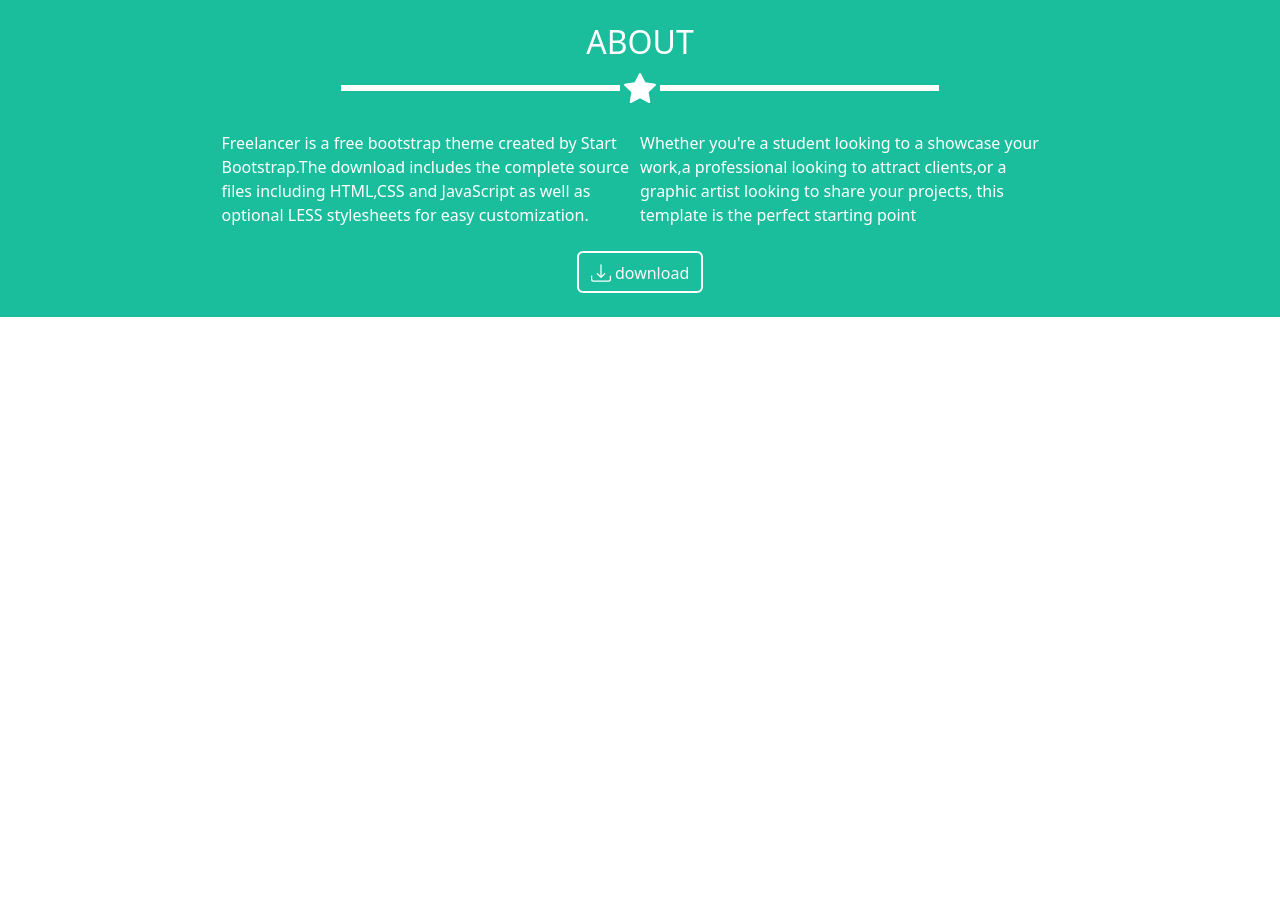
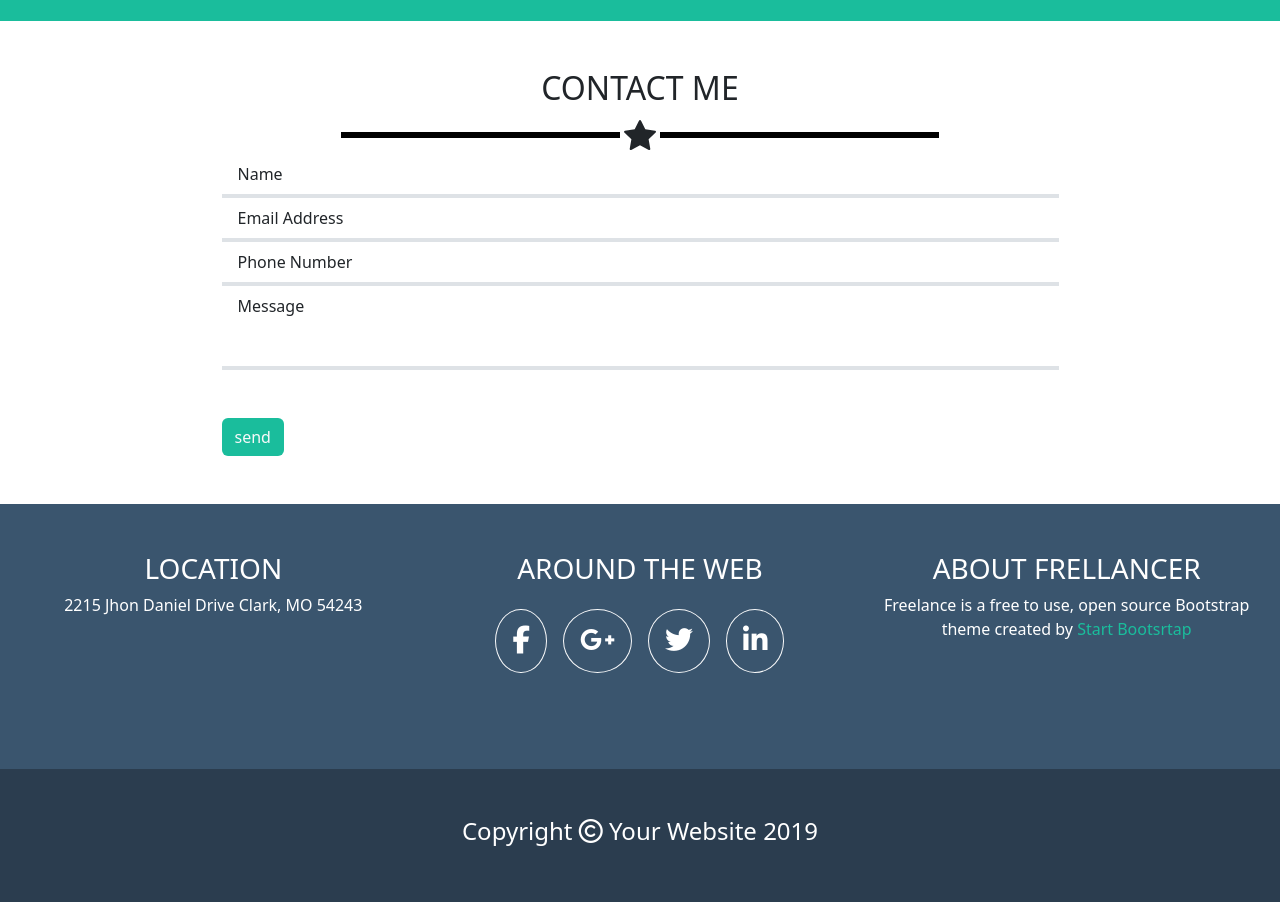
Before and after one commit to francescolazzarin/html-css-bootstrap-freelancer, a plain HTML site: page index.html in a window 1280 px wide. Shown: the part 1509-2411 px from the top of the page. Before the commit the page ends 1826 px from the top, so only its background shows below. Drawn offline with nearby package versions, Linux system fonts and the light colour scheme.

Commit message:
<feat>[footer]: aggiunta                         struttura,contenuto

```diff
--- a/css/style.css
+++ b/css/style.css
@@ -1,7 +1,9 @@
 header{
     background-color: rgb(43, 61, 79);
 }
-
+footer{
+    background-color: rgb(58, 85, 110);
+}
 ul li{
     list-style-type: none;
 }
@@ -9,9 +11,15 @@
     margin-block: 0;
     padding-left: 0;
 }
-.jumbotron,#about{
+.jumbotron,#about,.btn-contact{
     background-color: rgb(26, 189, 156);
 }
 .freelancer,.student{
     text-align: left;
 }
+a.start{
+    color: rgb(26, 189, 156);
+}
+footer div.copyright{
+    background-color: rgb(43, 61, 79);
+}
--- a/index.html
+++ b/index.html
@@ -7,6 +7,8 @@
 
     <!-- link Bootstrap -->
     <link href="https://cdn.jsdelivr.net/npm/bootstrap@5.3.2/dist/css/bootstrap.min.css" rel="stylesheet" integrity="sha384-T3c6CoIi6uLrA9TneNEoa7RxnatzjcDSCmG1MXxSR1GAsXEV/Dwwykc2MPK8M2HN" crossorigin="anonymous">
+
+    <link rel="stylesheet" href="https://cdnjs.cloudflare.com/ajax/libs/font-awesome/6.5.1/css/all.min.css" integrity="sha512-DTOQO9RWCH3ppGqcWaEA1BIZOC6xxalwEsw9c2QQeAIftl+Vegovlnee1c9QX4TctnWMn13TZye+giMm8e2LwA==" crossorigin="anonymous" referrerpolicy="no-referrer" />
 
     <!-- link css -->
     <link rel="stylesheet" href="./css/style.css">
@@ -25,20 +27,20 @@
                 </li>
                 <ul class="d-md-flex d-none">
                     <li>
-                        <a class="link-underline-opacity-0 link-light" href="">portfolio</a>
+                        <a class="link-underline-opacity-0 link-light" href="#portfolio">portfolio</a>
                     </li>
                     <li class="mx-3">
-                        <a class="link-underline-opacity-0 link-light" href="">about</a>
+                        <a class="link-underline-opacity-0 link-light" href="#about">about</a>
                     </li>
                     <li>
-                        <a class="link-underline-opacity-0 link-light" href="">contact</a>
+                        <a class="link-underline-opacity-0 link-light" href="#contact-me">contact</a>
                     </li>
                 </ul>
             </ul>
         </nav>
         <div class="jumbotron pb-3">
             <div class="container">
-                <figure class="w-50 mx-auto">
+                <figure class="w-25 mx-auto">
                     <img src="./img/avatar.svg" alt="">
                 </figure>
                 <h1 class="fs-1">start bootsrtrap</h1>
@@ -55,7 +57,7 @@
         </div>
     </header>
     <main>
-        <section class="container mx-auto text-center text-uppercase">
+        <section id="portfolio" class="container text-center text-uppercase">
             <h2 class="my-3">portfolio</h2>
             <hr class="w-25 opacity-100 d-inline-block border align-middle border-3 border-black">
             <svg xmlns="http://www.w3.org/2000/svg" width="32" height="32" fill="currentColor" class="bi bi-star-fill" viewBox="0 0 16 16">
@@ -84,8 +86,8 @@
             </div>
         </section>
         <section id="about" class="py-4">
-            <div class="container text-center text-white class
-             pt-3">
+            <div class="container text-center text-white
+            pt-3">
             <h2 class="text-uppercase">about</h2>
             <hr class="w-25 opacity-100 d-inline-block border align-middle border-3 border-white">
             <svg xmlns="http://www.w3.org/2000/svg" width="32" height="32" fill="currentColor" class="bi bi-star-fill" viewBox="0 0 16 16">
@@ -109,11 +111,59 @@
                   <a class="align-middle link-underline-opacity-0 link-light" href="">download</a>
 
             </button>
+        </section>
+        <section id="contact-me" class="py-5">
+            <div class="container text-center">
+                    <h2 class="text-uppercase">
+                    contact me
+                    </h2>
+                    <hr class="w-25 opacity-100 d-inline-block border align-middle border-3 border-black">
+                    <svg xmlns="http://www.w3.org/2000/svg" width="32" height="32" fill="currentColor" class="bi bi-star-fill" viewBox="0 0 16 16">
+                    <path d="M3.612 15.443c-.386.198-.824-.149-.746-.592l.83-4.73L.173 6.765c-.329-.314-.158-.888.283-.95l4.898-.696L7.538.792c.197-.39.73-.39.927 0l2.184 4.327 4.898.696c.441.062.612.636.282.95l-3.522 3.356.83 4.73c.078.443-.36.79-.746.592L8 13.187l-4.389 2.256z"/>
+                    </svg>
+                    <hr class="w-25 opacity-100 d-inline-block align-middle border border-3 border-black">
+                    <ul class="list-group list-group-flush text-capitalize w-75 mx-auto text-start">
+                        <li class="list-group-item border-4 border-top-0 border-start-0 border-end-0">name</li>
+                        <li class="list-group-item border-4 border-top-0 border-start-0 border-end-0">email address</li>
+                        <li class="list-group-item border-4 border-top-0 border-start-0 border-end-0">phone number</li>
+                        <li class="list-group-item pb-5 border-4 border-top-0 border-start-0 border-end-0">message</li>
+                        <li class="mt-5">
+                            <button class="btn btn-contact">
+                                <a class="link-underline-opacity-0 link-light" href="">send</a>
+                            </button>
+                        </li>
+                    </ul>
 
-
+            </div>
 
         </section>
     </main>
+    <footer class="pt-5">
+        <div class="container-fluid text-white mx-0">
+            <div class="row">
+                <div class="mb-5  text-center col-md-4">
+                    <h3 class="text-uppercase">location</h3>
+                    <span class="text-capitalize">2215 jhon daniel drive clark, MO 54243</span>
+                </div>
+                <div class="mb-5 text-center col-md-4">
+                    <h3 class="text-uppercase ">around the web</h3>
+                    <div class="mt-4 d-flex justify-content-center column-gap-3">
+                        <span class="border border-1 border-light rounded-circle p-3"><i class="fs-3 fa-brands fa-facebook-f"></i></span>
+                        <span class="border border-1 border-light rounded-circle p-3"><i class="fs-3 fa-brands fa-google-plus-g"></i></span>
+                        <span class="border border-1 border-light rounded-circle p-3"><i class="fs-3 fa-brands fa-twitter"></i></span>
+                        <span class="border border-1 border-light rounded-circle p-3"><i class="fs-3 fa-brands fa-linkedin-in"></i></span>
+                    </div>
+                </div>
+                <div class="text-center col-md-4">
+                    <h3 class="text-uppercase">about frellancer</h3>
+                    <p>Freelance is a free to use, open source Bootstrap theme created by <a class="text-decoration-none text-capitalize start" href="">start bootsrtap</a></p>
+                </div>
+                <div class="mt-5 copyright text-center p-5 w-100">
+                    <h4 class="text-capitalize">copyright <span><i class="fa-regular fa-copyright"></i></span> your website 2019</h4>
+                </div>
+            </div>
+        </div>
+    </footer>
     <script src="https://cdn.jsdelivr.net/npm/bootstrap@5.3.2/dist/js/bootstrap.min.js" integrity="sha384-BBtl+eGJRgqQAUMxJ7pMwbEyER4l1g+O15P+16Ep7Q9Q+zqX6gSbd85u4mG4QzX+" crossorigin="anonymous"></script>
 </body>
 </html>
```
